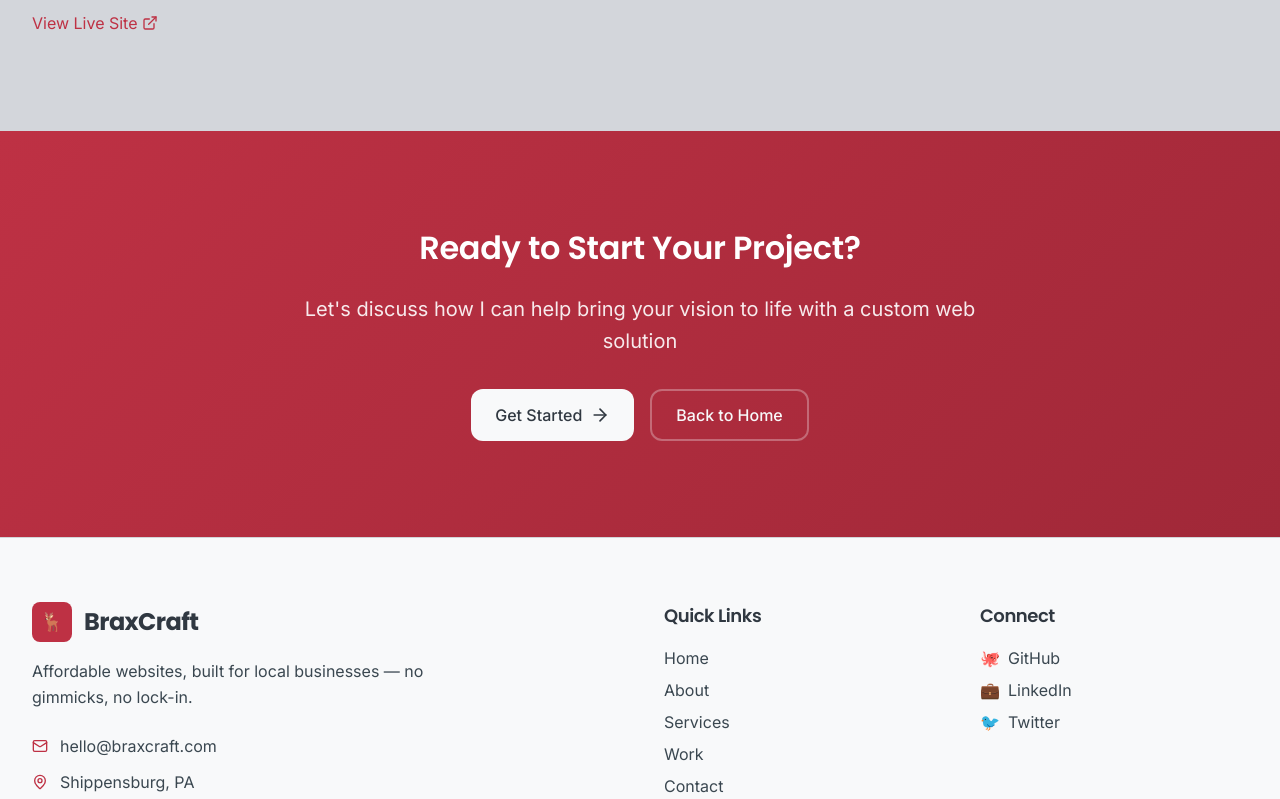
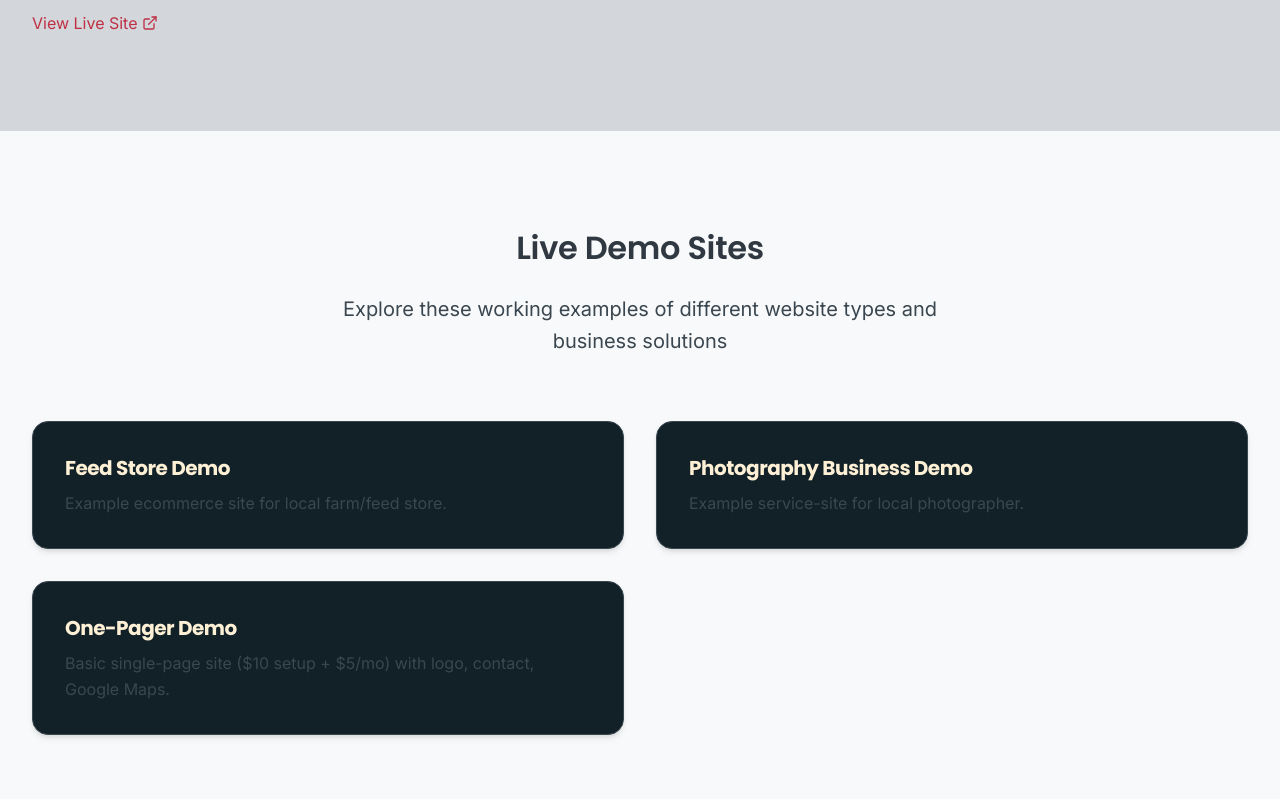
Before and after one commit to PoorCameraQuality/Portfolio, a Next.js app: page /work in a window 1280 px wide. Shown: the part 3281-4080 px from the top of the page. Built offline with nearby package versions, Linux system fonts and the light colour scheme.

Commit message:
feat: add demo cards section to work page with updated links and descriptions

```diff
--- a/src/app/(feed)/feed-store/_components/ProductCard.tsx
+++ b/src/app/(feed)/feed-store/_components/ProductCard.tsx
@@ -1,18 +1,24 @@
 import Image from 'next/image'
 import Link from 'next/link'
 import { Product } from '../_data/products'
+import { getImageForProduct } from '../_data/imageMap'
 
 interface ProductCardProps {
   product: Product
 }
 
 export default function ProductCard({ product }: ProductCardProps) {
+  const resolvedImage =
+    product.image && product.image.trim().length > 0
+      ? product.image
+      : getImageForProduct(product.slug, (product as any).category, product.title)
+
   return (
     <div className="card group">
       <Link href={`/feed-store/product/${product.slug}`} className="block">
         <div className="relative overflow-hidden rounded-lg mb-4">
           <Image
-            src={product.image}
+            src={resolvedImage}
             alt={`${product.title} product image`}
             width={400}
             height={400}
--- /dev/null
+++ b/src/app/(feed)/feed-store/_data/imageMap.ts
@@ -0,0 +1,47 @@
+// Simple image resolver for Feed Store demo.
+// Uses Unsplash Source (no API key, randomized but on-topic).
+
+// Handy helper to build a 400x400 image from a set of keywords
+const u = (...keywords: string[]) =>
+  `https://source.unsplash.com/featured/400x400/?${encodeURIComponent(keywords.join(','))}`;
+
+// Map known slugs -> curated queries
+export const IMAGE_BY_SLUG: Record<string, string> = {
+  'purina-layena-crumbles-40lb': u('chicken feed', 'laying hens', 'pellets'),
+  'poultry-grit-5lb':            u('poultry grit', 'chicken grit', 'granules'),
+  'automatic-chicken-feeder-5lb':u('chicken feeder', 'poultry feeder'),
+  'cattle-mineral-mix-50lb':     u('cattle', 'mineral feed', 'ranch'),
+  'premium-horse-feed-50lb':     u('horse feed', 'horse grain'),
+  'sheep-goat-feed-40lb':        u('goat feed', 'sheep feed'),
+  'premium-dog-food-40lb':       u('dog food kibble', 'dog bowl'),
+  'natural-cat-food-20lb':       u('cat food', 'cat bowl'),
+  'pet-treats-variety-pack':     u('pet treats', 'dog treats'),
+  'chicken-wire-50ftx4ft':       u('chicken wire', 'wire fence'),
+  't-post-6ft-pack10':           u('t-post', 'fence post'),
+  'gate-hinges-pair':            u('gate hinge', 'barn hardware'),
+};
+
+// Category-level fallbacks if a slug isn't in the map
+export const IMAGE_BY_CATEGORY: Record<string, string> = {
+  Poultry:  u('chicken', 'hen', 'coop'),
+  Livestock:u('cattle', 'farm', 'ranch'),
+  Pet:      u('pet', 'dog', 'cat'),
+  Fencing:  u('farm fence', 'wire fence'),
+  Tools:    u('farm tools', 'hand tools'),
+  Garden:   u('garden tools', 'backyard'),
+};
+
+export function getImageForProduct(
+  slug?: string,
+  category?: string,
+  title?: string
+): string {
+  if (slug && IMAGE_BY_SLUG[slug]) return IMAGE_BY_SLUG[slug];
+  if (category && IMAGE_BY_CATEGORY[category]) return IMAGE_BY_CATEGORY[category];
+  // Final fallback: try title keywords or generic farm image
+  if (title) {
+    const words = title.toLowerCase().split(/\s+/).slice(0, 3).join(',');
+    return `https://source.unsplash.com/featured/400x400/?${encodeURIComponent(words || 'farm')}`;
+  }
+  return u('farm supply', 'feed store');
+}
--- a/src/app/work/page.tsx
+++ b/src/app/work/page.tsx
@@ -318,6 +318,35 @@ export default function WorkPage() {
         </div>
       </section>
 
+      {/* Demo Cards Section */}
+      <section className="section" style={{ backgroundColor: '#f8f9fa' }}>
+        <div className="container">
+          <div className="text-center mb-16">
+            <h2 className="h1 mb-6" style={{ color: '#303841' }}>
+              Live Demo Sites
+            </h2>
+            <p className="lead max-w-2xl mx-auto" style={{ color: '#3a4750' }}>
+              Explore these working examples of different website types and business solutions
+            </p>
+          </div>
+
+          <div className="grid grid-cols-1 md:grid-cols-2 gap-8">
+            <a href="/feed-store" className="card p-8 hover:scale-105 transition-transform">
+              <h3 className="text-xl font-bold mb-2">Feed Store Demo</h3>
+              <p className="text-[var(--muted)]">Example ecommerce site for local farm/feed store.</p>
+            </a>
+            <a href="/photography-business" className="card p-8 hover:scale-105 transition-transform">
+              <h3 className="text-xl font-bold mb-2">Photography Business Demo</h3>
+              <p className="text-[var(--muted)]">Example service-site for local photographer.</p>
+            </a>
+            <a href="/one-pager-demo" className="card p-8 hover:scale-105 transition-transform">
+              <h3 className="text-xl font-bold mb-2">One-Pager Demo</h3>
+              <p className="text-[var(--muted)]">Basic single-page site ($10 setup + $5/mo) with logo, contact, Google Maps.</p>
+            </a>
+          </div>
+        </div>
+      </section>
+
       {/* CTA Section */}
       <section className="section text-white" style={{ background: 'linear-gradient(135deg, #be3144, #a02838)' }}>
         <div className="container text-center">
```
